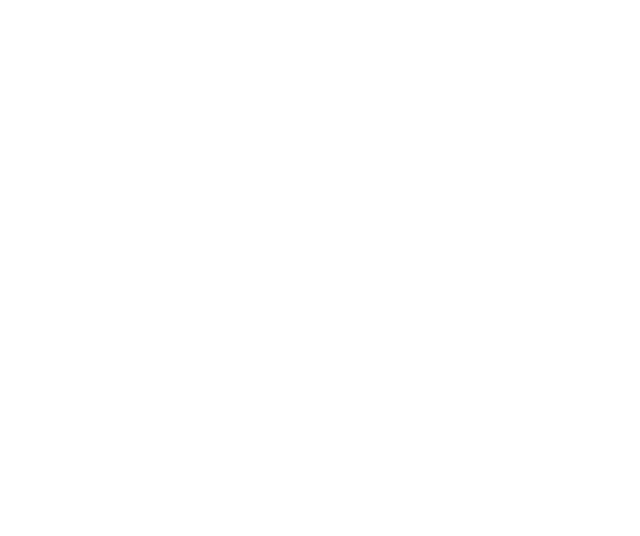
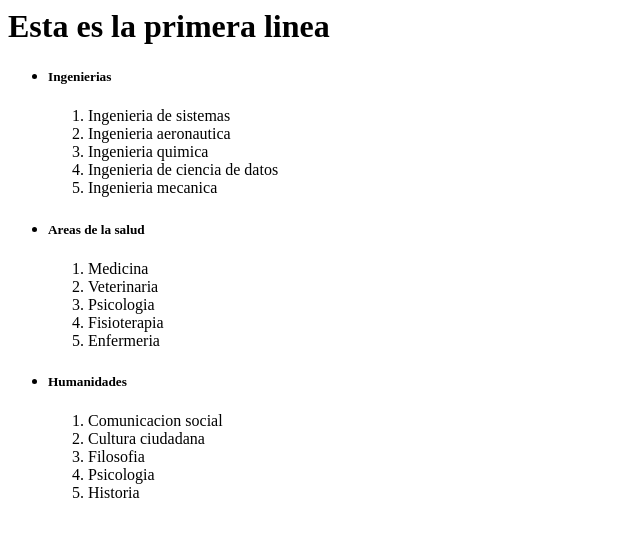
Before and after one commit to salvarez7/salvarez, a plain HTML site: page index.html in a window 1280 px wide. Shown: the whole page, without its empty margins (0-640 px from the left). Drawn offline with Linux system fonts and the light colour scheme.

Commit message:
version 2

```diff
--- a/index.html
+++ b/index.html
@@ -5,6 +5,38 @@
         </title>
     </head>
     <body>
-
+        <h1> Esta es la primera linea</h1>
+        <ul>
+            <li>
+                <h5> Ingenierias </h5>
+                <ol>
+                    <li> Ingenieria de sistemas </li>
+                    <li> Ingenieria aeronautica </li>
+                    <li> Ingenieria quimica </li>
+                    <li> Ingenieria de ciencia de datos </li>
+                    <li> Ingenieria mecanica </li>
+                </ol>
+            </li>
+            <li>
+                <h5> Areas de la salud</h5>
+                <ol>
+                    <li> Medicina </li>
+                    <li> Veterinaria </li>
+                    <li> Psicologia </li>
+                    <li> Fisioterapia </li>
+                    <li> Enfermeria </li>
+                </ol>
+            </li>
+            <li>
+                <h5> Humanidades</h5>
+                <ol>
+                    <li> Comunicacion social </li>
+                    <li> Cultura ciudadana </li>
+                    <li> Filosofia </li>
+                    <li> Psicologia </li>
+                    <li> Historia </li>
+                </ol>
+            </li>
+        </ul>
     </body>
 </html>
```
